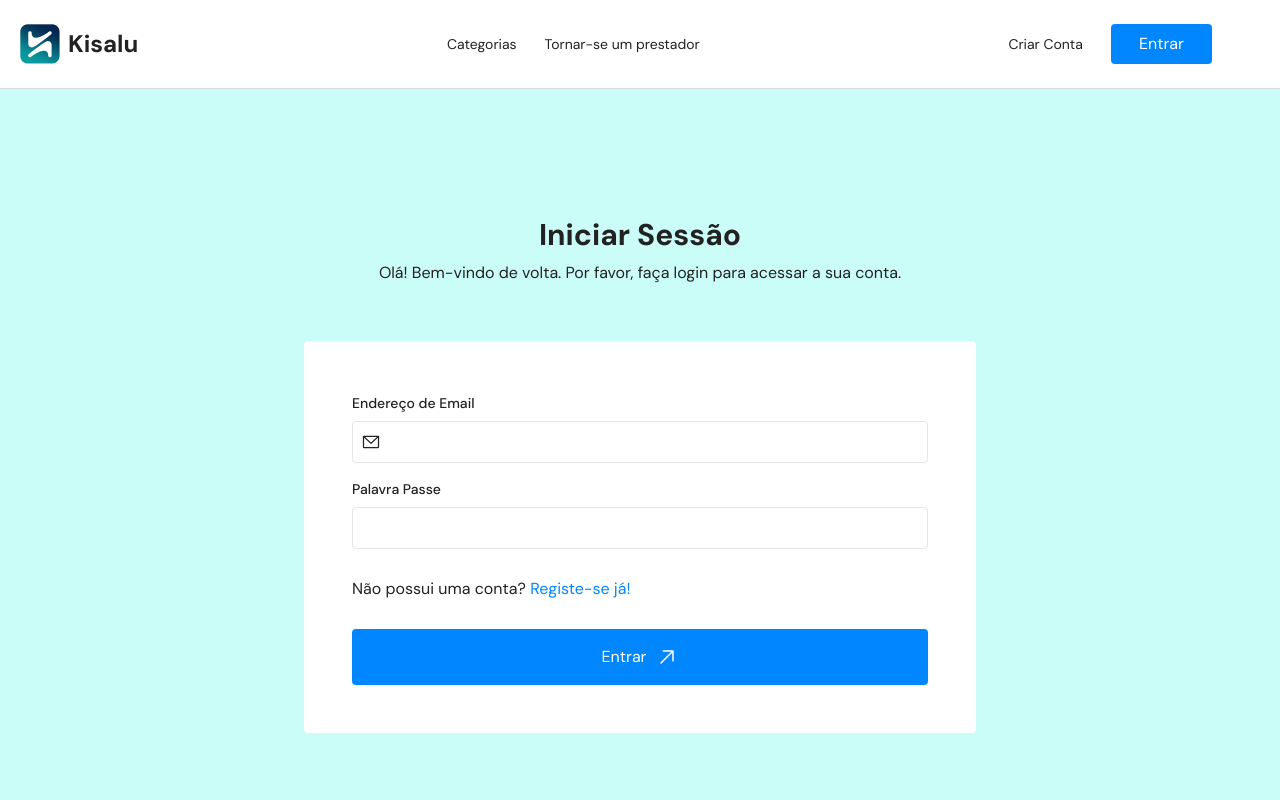
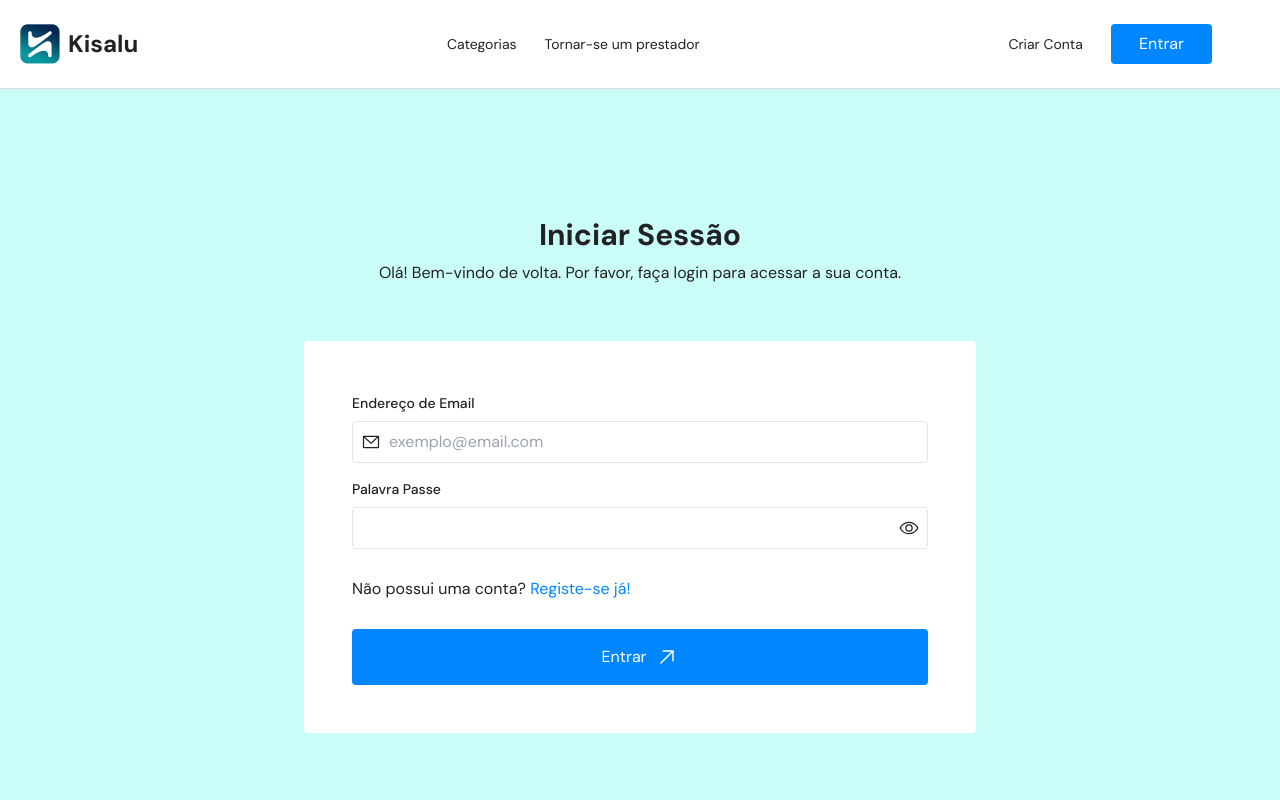
Before and after one commit to rafaelwillen/kisalu-web, a Next.js app: page /auth/login in a window 1280 px wide. Shown: the top 800 px of the page. Built offline with nearby package versions, Linux system fonts and the light colour scheme.

Commit message:
Create the secure input component

```diff
--- /dev/null
+++ b/src/components/form/SecureInput.tsx
@@ -0,0 +1,41 @@
+import { Eye, EyeClosed } from "@phosphor-icons/react";
+import { forwardRef, useState } from "react";
+import { SecureInputProps } from "./types";
+
+const SecureInput = forwardRef<HTMLInputElement, SecureInputProps>(
+  ({ label, errorMessage, name, ...props }, ref) => {
+    const [showText, setShowText] = useState(false);
+    return (
+      <div className="flex-1 space-y-1">
+        <label htmlFor={name} className="text-sm font-medium leading-7">
+          Palavra Passe
+        </label>
+        <div className="p-2 border border-neutral-200 rounded flex items-center focus-within:border-primary-400 duration-150 gap-2">
+          <input
+            {...props}
+            ref={ref}
+            type={showText ? "text" : "password"}
+            name={name}
+            id={name}
+            className="flex-1 outline-none"
+          />
+          {showText ? (
+            <EyeClosed
+              size={20}
+              className="text-text-200 select-none"
+              onClick={() => setShowText(false)}
+            />
+          ) : (
+            <Eye
+              size={20}
+              className="text-text-200 select-none"
+              onClick={() => setShowText(true)}
+            />
+          )}
+        </div>
+      </div>
+    );
+  }
+);
+
+export default SecureInput;
--- a/src/components/form/index.ts
+++ b/src/components/form/index.ts
@@ -1,2 +1,3 @@
 export { default as Input } from "./Input";
 export { default as SearchInput } from "./SearchInput";
+export { default as SecureInput } from "./SecureInput";
--- a/src/components/form/types.ts
+++ b/src/components/form/types.ts
@@ -1,9 +1,13 @@
 import { InputHTMLAttributes, ReactNode } from "react";
 
-export interface InputProps
-  extends Omit<InputHTMLAttributes<HTMLInputElement>, "type" | "className"> {
+interface CustomInputProps
+  extends Omit<InputHTMLAttributes<HTMLInputElement>, "type" | "className"> {}
+
+export interface InputProps extends CustomInputProps {
   label: string;
   errorMessage?: string;
   icon?: ReactNode;
   type?: "email" | "text" | "search" | "tel" | "url";
 }
+
+export interface SecureInputProps extends Omit<InputProps, "type" | "icon"> {}
--- a/src/pages/auth/login.tsx
+++ b/src/pages/auth/login.tsx
@@ -1,4 +1,4 @@
-import { Input } from "@/components/form";
+import { Input, SecureInput } from "@/components/form";
 import MainLayout from "@/components/layouts/MainLayout";
 import { Container } from "@/components/pages/common";
 import { Routes } from "@/utils/constants/linksPaths";
@@ -29,26 +29,12 @@ const LoginPage: NextPageWithLayout = () => {
             <Input
               label="Endereço de Email"
               type="email"
+              placeholder="exemplo@email.com"
               icon={<EnvelopeSimple className="text-text-200" size={20} />}
             />
             <div className="my-3" />
             {/* TODO: Refactor to component */}
-            <div className="flex-1 space-y-1">
-              <label
-                htmlFor="password"
-                className="text-sm font-medium leading-7"
-              >
-                Palavra Passe
-              </label>
-              <div className="p-2 border border-neutral-200 rounded flex focus-within:border-primary-400 duration-150">
-                <input
-                  type="password"
-                  name="password"
-                  id="password"
-                  className="flex-1 outline-none "
-                />
-              </div>
-            </div>
+            <SecureInput label="Palavra Passe" />
             <p className="my-7">
               Não possui uma conta?{" "}
               <Link
```
